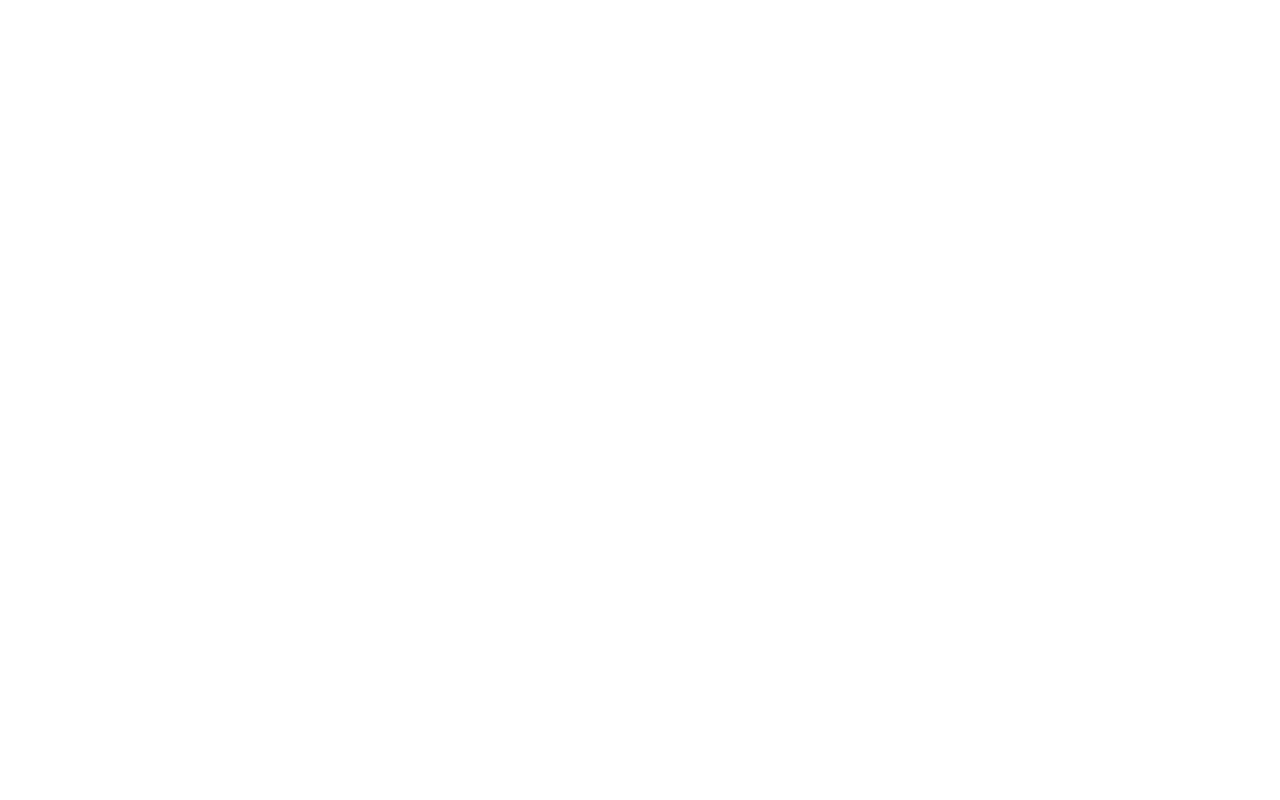
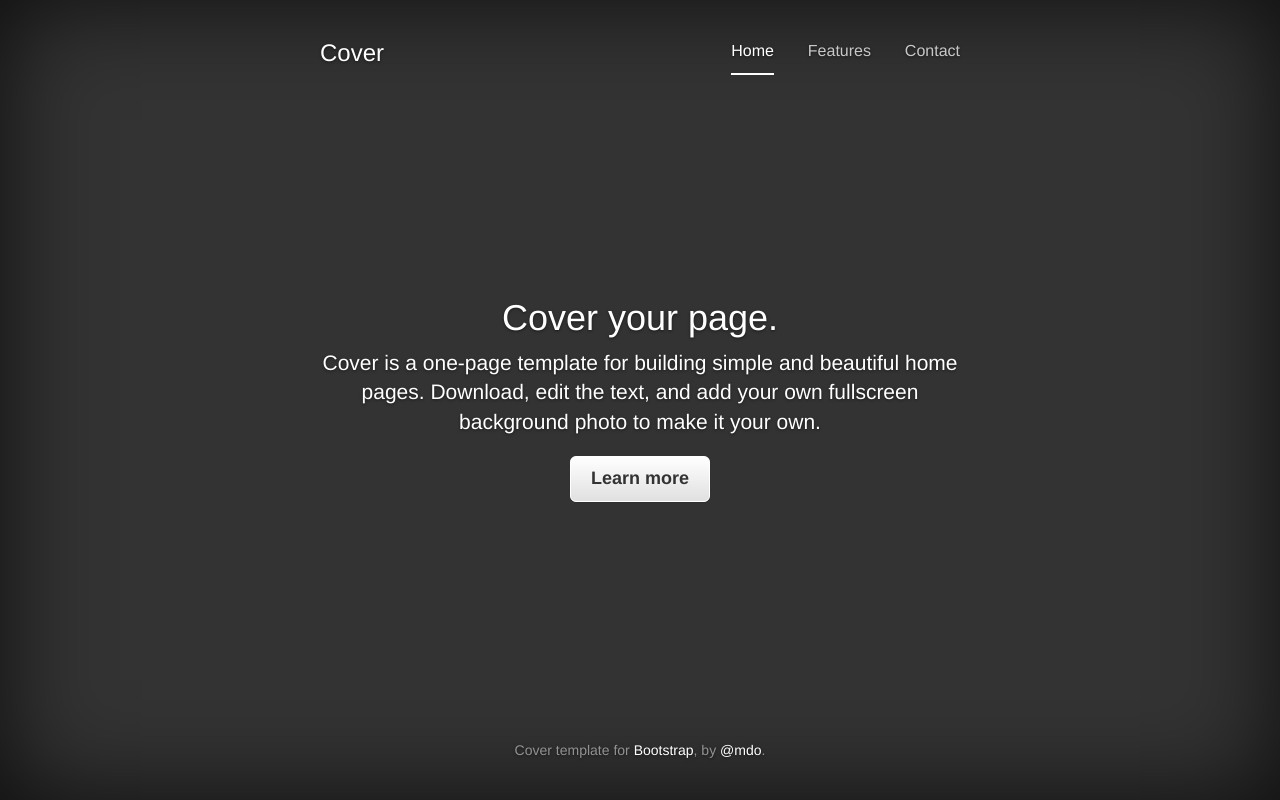
Before and after one commit to tedler/project, a website: page public/index.html in a window 1280 px wide. Drawn offline with Linux system fonts and the light colour scheme.

Commit message:
More changes to commit

```diff
--- /dev/null
+++ b/public/assets/less/main.less
@@ -0,0 +1,163 @@
+/*
+ * Globals
+ */
+
+/* Links */
+a,
+a:focus,
+a:hover {
+  color: #fff;
+}
+
+/* Custom default button */
+.btn-default,
+.btn-default:hover,
+.btn-default:focus {
+  color: #333;
+  text-shadow: none; /* Prevent inheritence from `body` */
+  background-color: #fff;
+  border: 1px solid #fff;
+}
+
+
+/*
+ * Base structure
+ */
+
+html,
+body {
+  height: 100%;
+  background-color: #333;
+}
+body {
+  color: #fff;
+  text-align: center;
+  text-shadow: 0 1px 3px rgba(0,0,0,.5);
+}
+
+/* Extra markup and styles for table-esque vertical and horizontal centering */
+.site-wrapper {
+  display: table;
+  width: 100%;
+  height: 100%; /* For at least Firefox */
+  min-height: 100%;
+  -webkit-box-shadow: inset 0 0 100px rgba(0,0,0,.75);
+          box-shadow: inset 0 0 100px rgba(0,0,0,.75);
+}
+.site-wrapper-inner {
+  display: table-cell;
+  vertical-align: top;
+}
+.cover-container {
+  margin-right: auto;
+  margin-left: auto;
+}
+
+/* Padding for spacing */
+.inner {
+  padding: 30px;
+}
+
+
+/*
+ * Header
+ */
+.masthead-brand {
+  margin-top: 10px;
+  margin-bottom: 10px;
+}
+
+.masthead-nav > li {
+  display: inline-block;
+}
+.masthead-nav > li + li {
+  margin-left: 30px;
+}
+.masthead-nav > li > a {
+  padding-right: 0;
+  padding-left: 0;
+  font-size: 16px;
+  font-weight: normal;
+  color: #fff; /* IE8 proofing */
+  color: rgba(255,255,255,.75);
+  border-bottom: 2px solid transparent;
+}
+.masthead-nav > li > a:hover,
+.masthead-nav > li > a:focus {
+  background-color: transparent;
+  border-bottom-color: #a9a9a9;
+  border-bottom-color: rgba(255,255,255,.25);
+}
+.masthead-nav > .active > a,
+.masthead-nav > .active > a:hover,
+.masthead-nav > .active > a:focus {
+  color: #fff;
+  border-bottom-color: #fff;
+}
+
+@media (min-width: 768px) {
+  .masthead-brand {
+    float: left;
+  }
+  .masthead-nav {
+    float: right;
+  }
+}
+
+
+/*
+ * Cover
+ */
+
+.cover {
+  padding: 0 20px;
+}
+.cover .btn-lg {
+  padding: 10px 20px;
+  font-weight: bold;
+}
+
+
+/*
+ * Footer
+ */
+
+.mastfoot {
+  color: #999; /* IE8 proofing */
+  color: rgba(255,255,255,.5);
+}
+
+
+/*
+ * Affix and center
+ */
+
+@media (min-width: 768px) {
+  /* Pull out the header and footer */
+  .masthead {
+    position: fixed;
+    top: 0;
+  }
+  .mastfoot {
+    position: fixed;
+    bottom: 0;
+  }
+  /* Start the vertical centering */
+  .site-wrapper-inner {
+    vertical-align: middle;
+  }
+  /* Handle the widths */
+  .masthead,
+  .mastfoot,
+  .cover-container {
+    width: 100%; /* Must be percentage or pixels for horizontal alignment */
+  }
+}
+
+@media (min-width: 992px) {
+  .masthead,
+  .mastfoot,
+  .cover-container {
+    width: 700px;
+  }
+}
--- a/public/index.html
+++ b/public/index.html
@@ -14,7 +14,42 @@
 
 <!-- ### START OF BT TEMPLATE ### -->
 
+   <div class="site-wrapper">
 
+      <div class="site-wrapper-inner">
+
+        <div class="cover-container">
+
+          <div class="masthead clearfix">
+            <div class="inner">
+              <h3 class="masthead-brand">Cover</h3>
+              <ul class="nav masthead-nav">
+                <li class="active"><a href="#">Home</a></li>
+                <li><a href="#">Features</a></li>
+                <li><a href="#">Contact</a></li>
+              </ul>
+            </div>
+          </div>
+
+          <div class="inner cover">
+            <h1 class="cover-heading">Cover your page.</h1>
+            <p class="lead">Cover is a one-page template for building simple and beautiful home pages. Download, edit the text, and add your own fullscreen background photo to make it your own.</p>
+            <p class="lead">
+              <a href="#" class="btn btn-lg btn-default">Learn more</a>
+            </p>
+          </div>
+
+          <div class="mastfoot">
+            <div class="inner">
+              <p>Cover template for <a href="http://getbootstrap.com">Bootstrap</a>, by <a href="https://twitter.com/mdo">@mdo</a>.</p>
+            </div>
+          </div>
+
+        </div>
+
+      </div>
+
+    </div>
 
 <!-- ### END OF BT TEMPLATE ### -->
 
```
Also changed, not shown: public/css/style.css, 1 other file.
